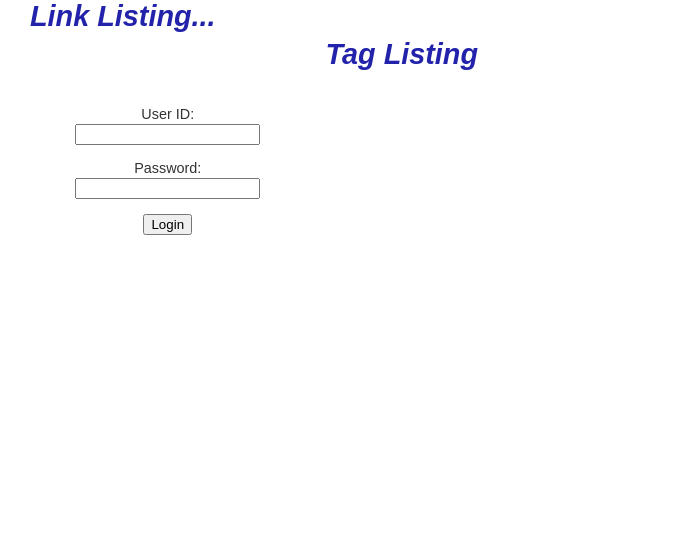
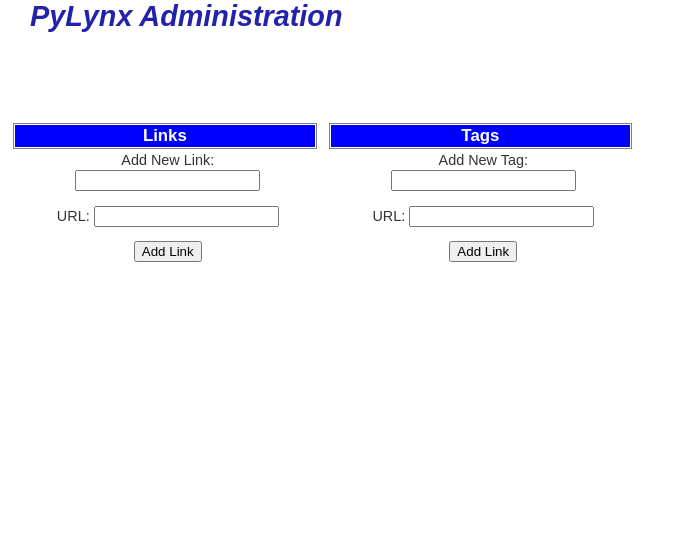
Before and after one commit to braynebuddy/pycloud, a Flask app: page /admin in a window 1280 px wide. Shown: the part 82-638 px from the top of the page, without its empty margins (0-682 px from the left). Run offline with Flask 2, Linux system fonts and the light colour scheme; the visitor is signed in with stand-in values (Sample User, id 1).

Commit message:
add_link add_tag

```diff
--- a/app.py
+++ b/app.py
@@ -102,4 +102,34 @@ def create_app(testing: bool = True):
         clicks = link.incr_clicks(link_id)
         return redirect(request.referrer)
 
+    @app.route('/add_link', methods=['POST','GET'])
+    def add_link():
+        if request.method == "POST":
+            link_name = request.form.get("name")
+            link_url = request.form.get("url")
+            link_clicks = 0
+            #db = sql_data.create_connection()
+            #if db:
+            #    sql = "SELECT email, passwd, name FROM menu_user"
+            #    cursor = db.execute(sql)
+            #    for row in cursor:
+            #        if email==row[0] and passwd==row[1]:
+            #            session["name"] = row[2]
+            #    db.close()
+        return redirect("/admin")
+
+    @app.route('/add_tag', methods=['POST','GET'])
+    def add_link():
+        if request.method == "POST":
+            tag_name = request.form.get("name")
+            #db = sql_data.create_connection()
+            #if db:
+            #    sql = "SELECT email, passwd, name FROM menu_user"
+            #    cursor = db.execute(sql)
+            #    for row in cursor:
+            #        if email==row[0] and passwd==row[1]:
+            #            session["name"] = row[2]
+            #    db.close()
+        return redirect("/admin")
+
     return app
--- a/templates/admin.html
+++ b/templates/admin.html
@@ -12,23 +12,25 @@
 
 {% block content %}
 <div id="content">
-  <h1 class="tagcloud">Link Listing...</h1>
+  <h1 class="tagcloud">PyLynx Administration</h1>
 
   <div id="listcol">
-    <form method="post" action="{{ url_for('add_link') }}" method="POST">
-      <p>User ID:<br />
-      <input type="text" name="email" maxlength="255" value="" />
-      </p>
-      <p>
-      Password:<br />
-      <input type="password" name="passwd" maxlength="50" />
-      </p>
-      <p>
-      <input type="submit" class="submit" name="action" value="Login" />
-      </p>
+    <form action="{{ url_for('add_link') }}" method="POST">
+      <ul><li><h3>Links</h3></li></ul>
+      <p>Add New Link:<br />
+      <input type="text" name="name" maxlength="255" value="" /></p>
+      <p> URL: <input type="text" name="passwd" maxlength="255" /></p>
+      <p><input type="submit" class="submit" name="action" value="Add Link" /></p>
     </form>
   </div>
 
-  <h1 class="tagcloud">Tag Listing</h1>
-</div>
+  <div id="listcol">
+    <form action="{{ url_for('add_tag') }}" method="POST">
+      <ul><li><h3>Tags</h3></li></ul>
+      <p>Add New Tag:<br />
+        <input type="text" name="name" maxlength="255" value="" /></p>
+        <p> URL: <input type="text" name="passwd" maxlength="255" /></p>
+        <p><input type="submit" class="submit" name="action" value="Add Link" /></p>
+      </form>
+   </div>
 {% endblock %}
```
